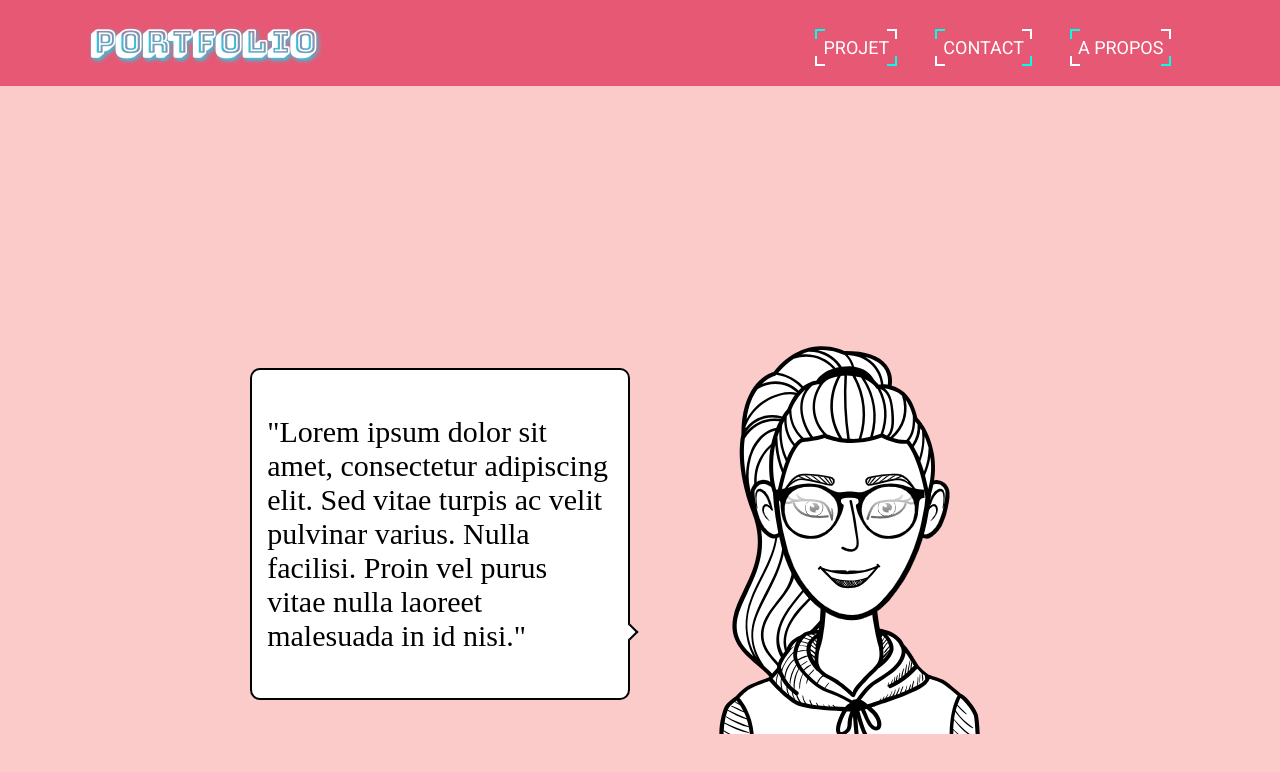
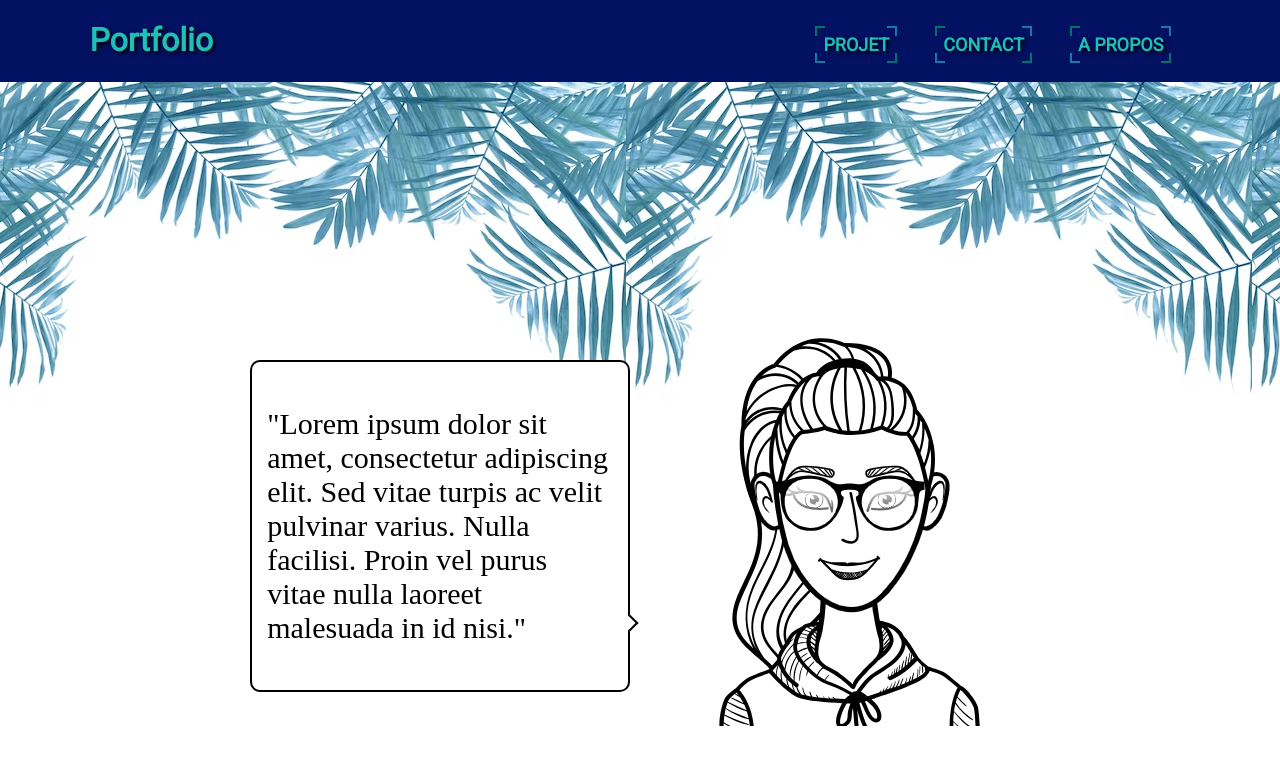
Before and after one commit to Marie57412/Portfolio, a React (Create React App) app: page / in a window 1280 px wide. Shown: the top 772 px of the page. Built offline with nearby package versions, Linux system fonts and the light colour scheme.

Commit message:
rajout feuille de palmier

```diff
--- a/src/Components/Banniere.js
+++ b/src/Components/Banniere.js
@@ -1,10 +1,12 @@
 import React from "react";
 import Avatar from "../assets/Avatar.png"
+
 
 
 function Banniere() {
     return (
         <section className="section_banniere">
+            <div className="texte-avatar">
             <div className="cadre-text">
             <p className="banniere_p">"Lorem ipsum dolor sit amet, consectetur adipiscing elit.
                 Sed vitae turpis ac velit pulvinar varius. Nulla facilisi.
@@ -12,6 +14,7 @@ function Banniere() {
             </p>
             </div>
             <img src={Avatar} alt="image de ma tete"></img>
+            </div>
         </section>
     )
 }
--- a/src/scss/components/banniere.scss
+++ b/src/scss/components/banniere.scss
@@ -1,11 +1,20 @@
 /*Bannière*/
 .section_banniere {
+
+  background: url(../../assets//palmier.avif);
+  height: 20rem;
+    width: 100%;
+}
+
+.texte-avatar{
+
   display: flex;
+  flex-direction: row;
   align-items: center;
   justify-content: center;
-  background: #fbcbc9;
-  height: 56rem;
+  padding-top: 19%;
 }
+
 
 
 .banniere_p {
--- a/src/scss/layout/header.scss
+++ b/src/scss/layout/header.scss
@@ -3,15 +3,15 @@
   justify-content: space-between;
   padding: 0 7% 0 7%;
   align-items: baseline;
-  background: #e75874;
+  background: #031163;
 box-shadow: 10px 3px 5px rgba(0, 0, 0, 0.5);
 
 
 
       .header-title{
-        font-family: 'Bungee Shade', sans-serif;
-        color: white;
-        text-shadow: 2px 2px 4px rgb(0 229 255);
+        font-family: Roboto, sans-serif;
+        color: #1fbfb8;
+        text-shadow: 2px 2px 4px rgb(0, 0, 0);
       }
 
 }
@@ -24,11 +24,13 @@ box-shadow: 10px 3px 5px rgba(0, 0, 0, 0.5);
 
 .nav a {
   position: relative;
-  color: white;
-  font-size: 18px;
-  font-family: Roboto;
+  color: #1fbfb8;
+  text-shadow: 2px 2px 4px black;
+  font-size: 18px ;
+  font-family: Roboto, bold;
   text-transform: uppercase;
   text-decoration: none;
+  font-weight: 700;
   padding-left: 5px;
   margin: 21px;
   padding: 6px;
@@ -49,27 +51,27 @@ box-shadow: 10px 3px 5px rgba(0, 0, 0, 0.5);
 .nav a::before {
   top: -2px;
   left: -2px;
-  border-top: 2px solid rgb(0, 255, 234);
-  border-left: 2px solid rgb(0, 255, 234);
+  border-top: 2px solid #05716c;
+  border-left: 2px solid #05716c;
 }
 .nav a::after {
   top: -2px;
   right: -2px;
-  border-top: 2px solid rgb(255, 255, 255);
-  border-right: 2px solid rgb(255, 255, 255);
+  border-top: 2px solid #1978a5;
+  border-right: 2px solid #1978a5;
 }
 
 .nav a span::before {
   bottom: -2px;
   left: -2px;
-  border-bottom: 2px solid rgb(255, 255, 255);
-  border-left: 2px solid rgb(255, 255, 255);
+  border-bottom: 2px solid #1978a5;
+  border-left: 2px solid #1978a5;
 }
 .nav a span::after {
   bottom: -2px;
   right: -2px;
-  border-bottom: 2px solid rgb(0, 255, 234);
-  border-right: 2px solid rgb(0, 255, 234);
+  border-bottom: 2px solid #05716c;
+  border-right: 2px solid #05716c;
 }
 
 .nav a:hover::before,
```
Also changed, not shown: src/assets/palmier.avif (added).
